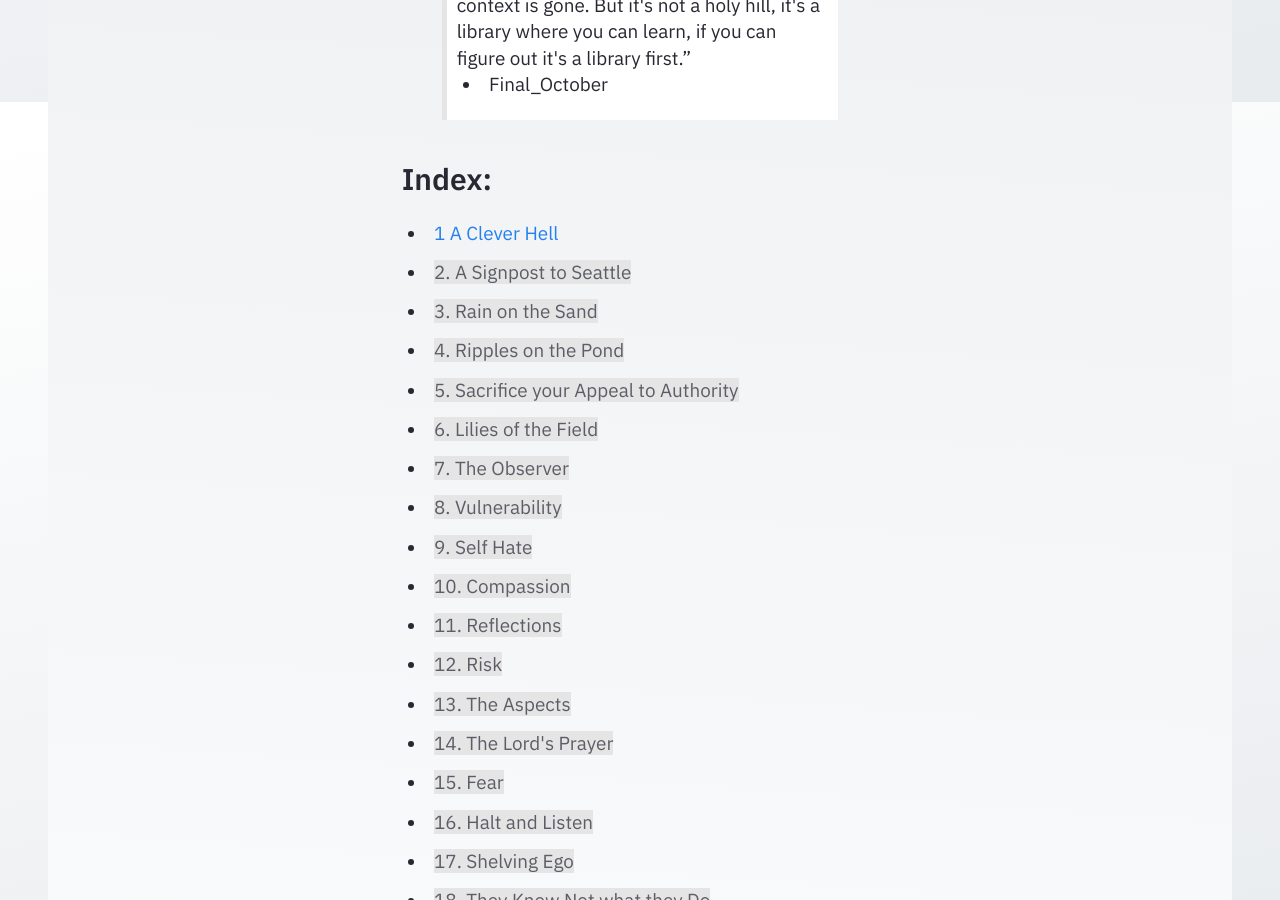
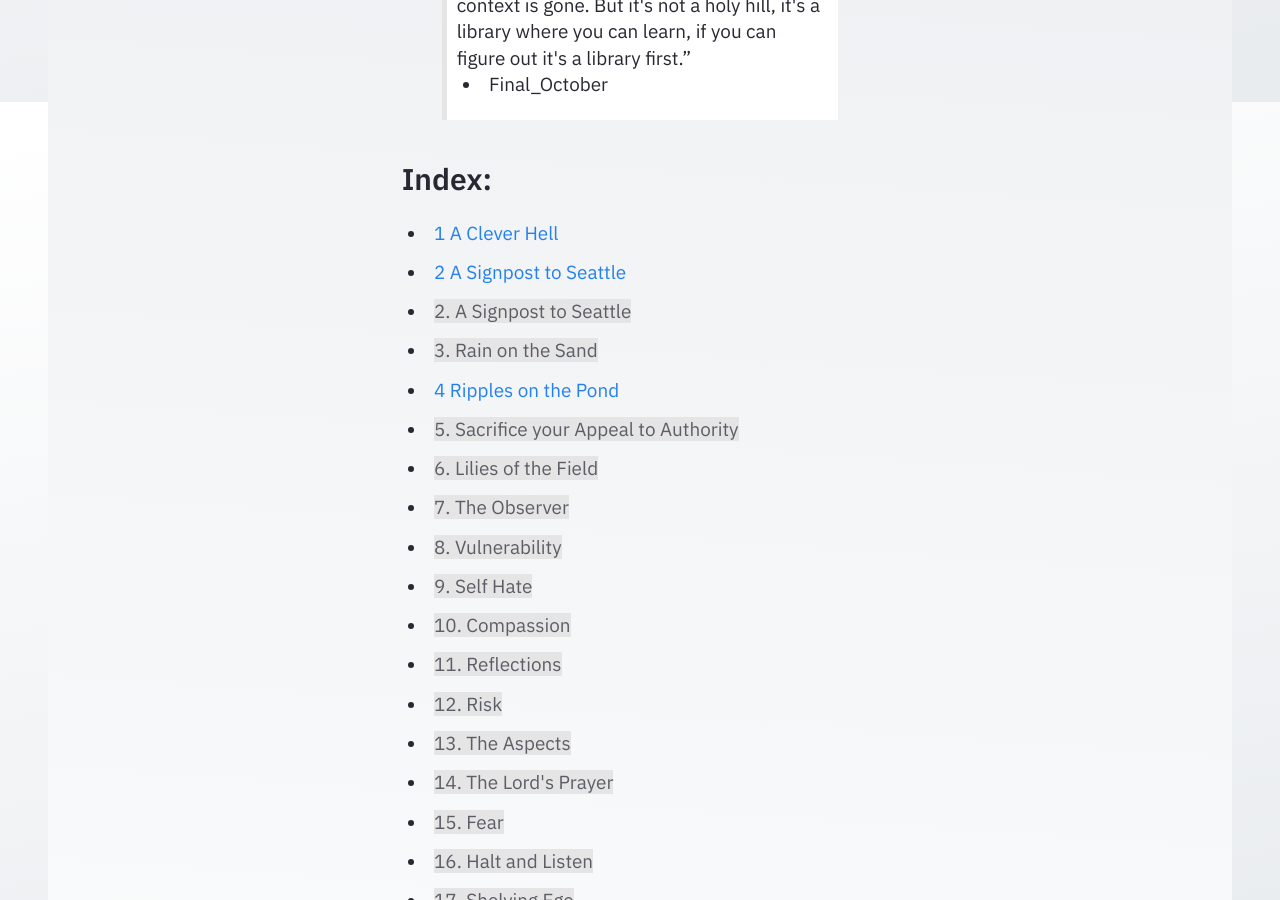
Before and after one commit to 7368697661/old-site, a Jekyll site: the page built from _notes/Book of October/0 The Book of October.md, in a window 1280 px wide and 900 px high, scrolled down 798 px. Built offline with Jekyll 4.4.1, drawn with Linux system fonts in a browser that asks for light colours.

Commit message:
Update 0 The Book of October.md

```diff
--- a/_notes/Book of October/0 The Book of October.md
+++ b/_notes/Book of October/0 The Book of October.md
@@ -11,9 +11,10 @@ date: 15-04-2021
 ## Index:
 
 - [[1 A Clever Hell]]
+- [[2 A Signpost to Seattle]]
 - [[2. A Signpost to Seattle]]
 - [[3. Rain on the Sand]]
-- [[4. Ripples on the Pond]]
+- [[4 Ripples on the Pond]]
 - [[5. Sacrifice your Appeal to Authority]]
 - [[6. Lilies of the Field]]
 - [[7. The Observer]]
```
